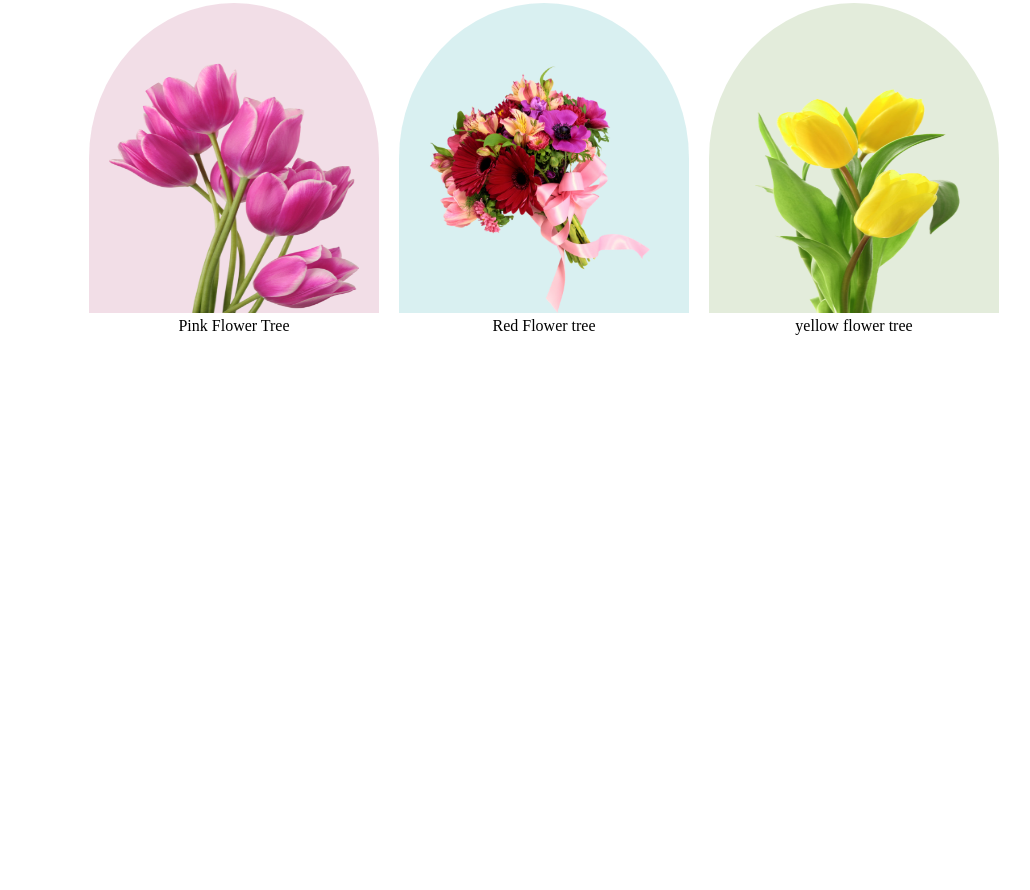
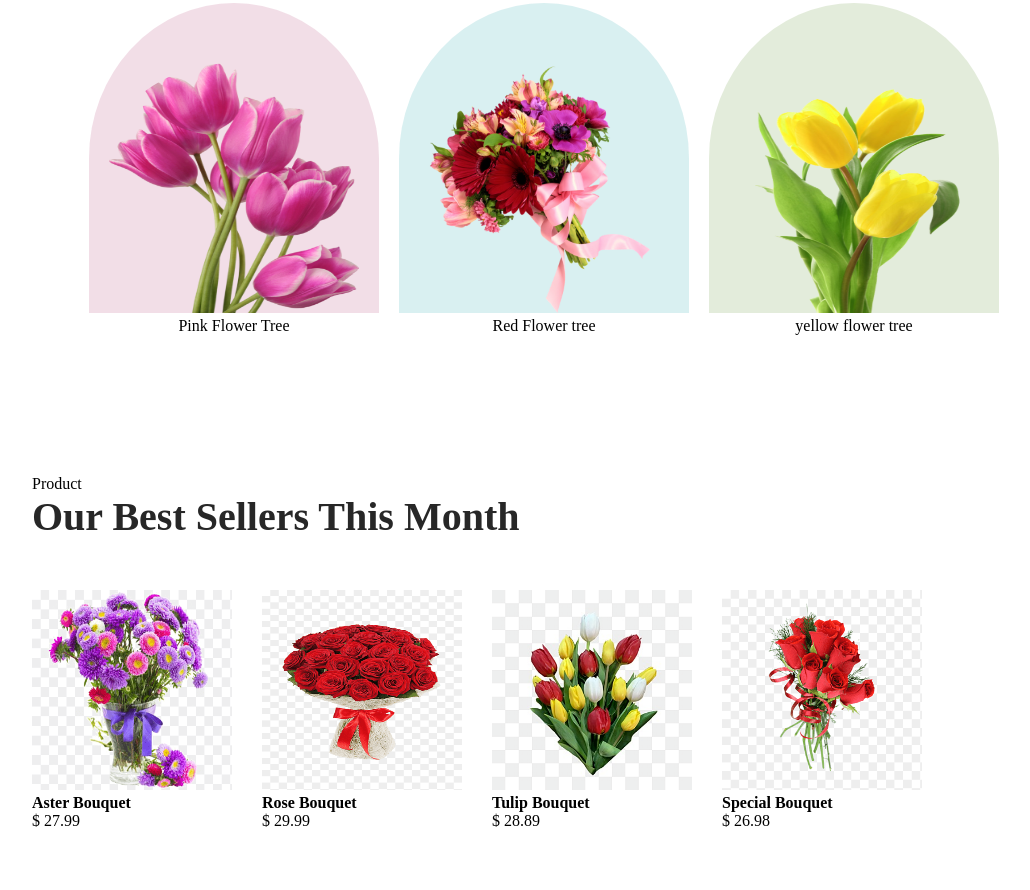
Before and after one commit to nayon117/flower-shop-website, a plain HTML site: page index.html in a window 1280 px wide. Shown: the part 966-1856 px from the top of the page, without its empty margins (96-1126 px from the left). Before the commit the page ends 1401 px from the top, so only its background shows below. Drawn offline with Linux system fonts and the light colour scheme.

Commit message:
added product part

```diff
--- a/index.html
+++ b/index.html
@@ -59,6 +59,34 @@
           </div>
         </div>
       </section>
+      <section>
+        <div class="product-section">
+          <p>Product</p>
+          <h2 class="title">Our Best Sellers This Month</h2>
+          <div class="product-container">
+            <div class="product-box">
+              <img class="product-img" src="./asset/aster.png" alt="Aster Bouquet image">
+              <h4>Aster Bouquet</h4>
+              <p>$ 27.99</p>
+            </div>
+            <div class="product-box">
+              <img class="product-img" src="./asset/rose bonquet.png" alt="Rose Bouquet image">
+              <h4>Rose Bouquet</h4>
+              <p>$ 29.99</p>
+            </div>
+            <div class="product-box">
+              <img class="product-img" src="./asset/tulip.png" alt="Tulip Bouquet">
+              <h4>Tulip Bouquet</h4>
+              <p>$ 28.89</p>
+            </div>
+            <div class="product-box">
+              <img class="product-img" src="./asset/special.png" alt="special bouquet">
+              <h4>Special Bouquet</h4>
+              <p>$ 26.98</p>
+            </div>
+          </div>
+        </div>
+      </section>
     </main>
     <footer></footer>
   </body>
--- a/style.css
+++ b/style.css
@@ -110,3 +110,24 @@
 .img-3 {
   background: rgba(71, 125, 17, 0.15);
 }
+
+/* Product section design starts from here  */
+
+.product-section{
+    width: 80%;
+    margin: auto;
+    padding: 40px;
+}
+.product-container{
+    display: flex;
+    align-items: center;
+   gap: 30px;
+   padding-top: 50px;
+   padding-bottom:20px ;
+
+}
+.product-img{
+    width: 200px;
+  height: 200px;
+  background: rgba(71, 125, 17, 0.15);
+}
```
Also changed, not shown: asset/aster.png (added), asset/rose bonquet.png (added), asset/special.png (added), asset/tulip.png (added).
